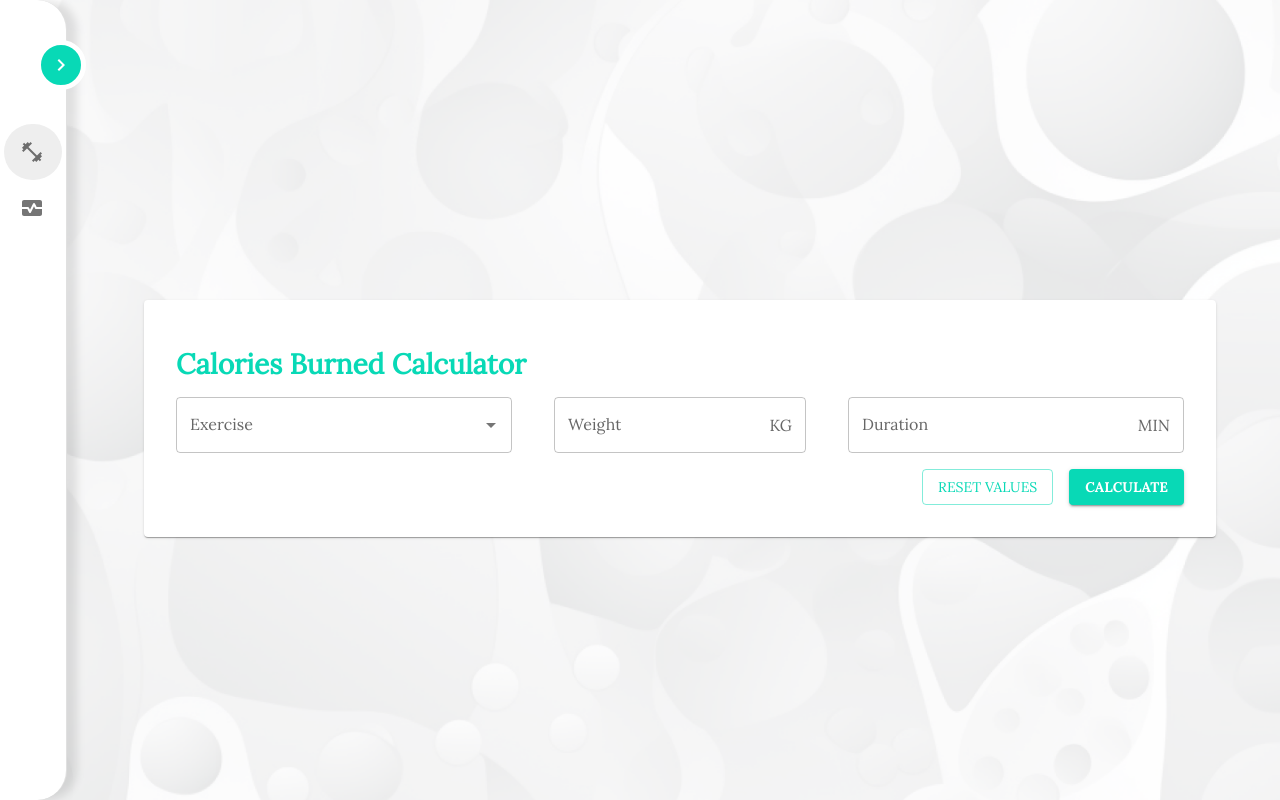
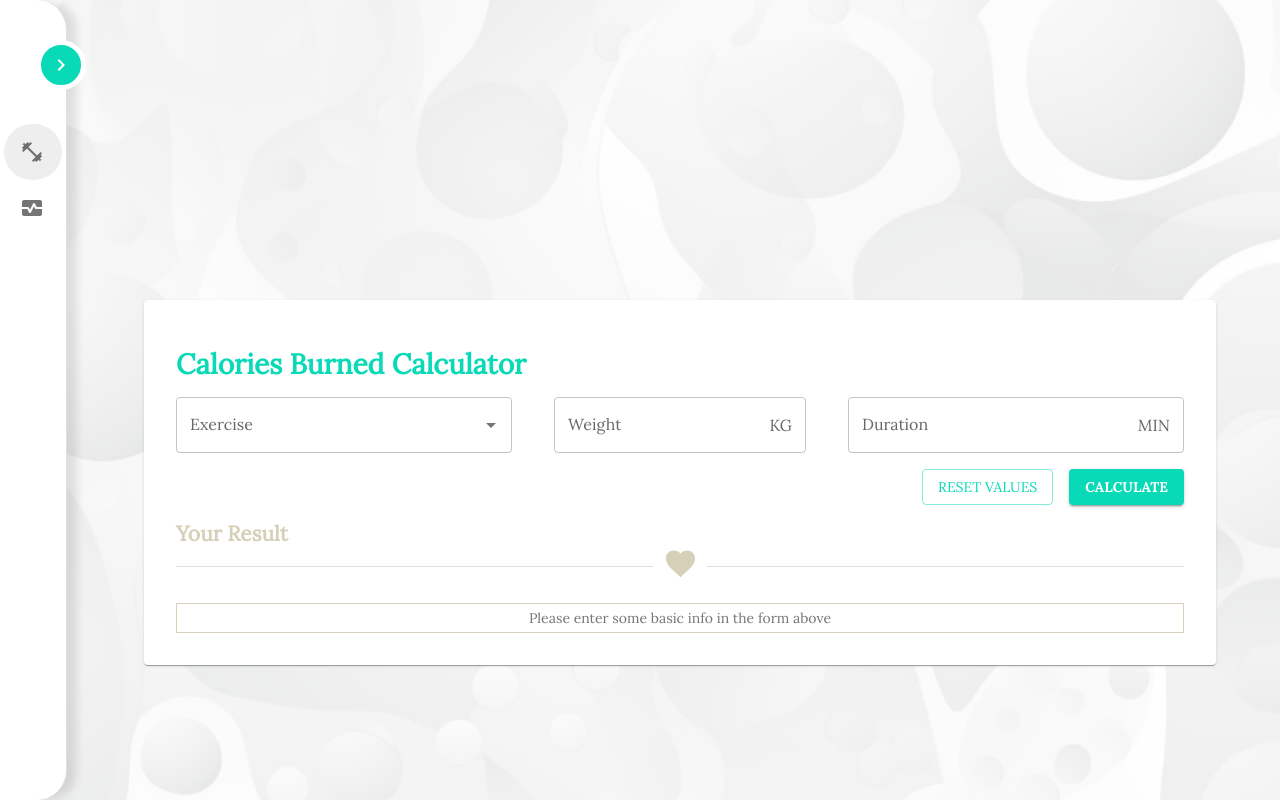
Before and after one commit to magkiwi/exercise-calculator-react-app, a React (Create React App) app: page / in a window 1280 px wide. Built offline with nearby package versions, Linux system fonts and the light colour scheme.

Commit message:
add calories calculator

```diff
--- a/src/views/CalculatorResult/CalculatorResult.tsx
+++ b/src/views/CalculatorResult/CalculatorResult.tsx
@@ -1,6 +1,13 @@
-import { useContext, useMemo } from 'react'
+import { Fragment, useContext, useMemo } from 'react'
 import { ExercisesContext } from 'contexts/ExercisesContext/ExercisesContext'
 import { calculateCalories } from 'shared/helpers/calculateCalories'
+import { Box, Divider, Grid, styled, Typography } from '@mui/material'
+import { Favorite } from '@mui/icons-material'
+
+const StyledBox = styled(Box)((theme) => ({
+  padding: 4,
+  border: `1px solid ${theme.theme.palette.secondary.main}`
+}))
 
 export const CalculatorResult = () => {
   const { calculatorExercise } = useContext(ExercisesContext)
@@ -11,8 +18,30 @@ export const CalculatorResult = () => {
   }, [calculatorExercise])
 
   return (
-        <div>
-            {caloriesBurned}
-        </div>
+        <Grid container>
+            <Grid item xs={12} my={2}>
+                <Typography variant='h2' color='secondary'> Your Result </Typography>
+                <Divider><Favorite color='secondary' fontSize='large'/></Divider>
+            </Grid>
+            <Grid item xs={12}>
+                <StyledBox>
+                    {caloriesBurned &&
+                        <Fragment>
+                            <Typography>
+                                {calculatorExercise?.exercise?.label} - {calculatorExercise?.duration} minutes
+                            </Typography>
+                            <Typography>
+                                You have burned <strong>{caloriesBurned} kcal</strong>
+                            </Typography>
+                        </Fragment>
+                    }
+                    {!caloriesBurned &&
+                        <Typography variant='body2' textAlign='center'>
+                            Please enter some basic info in the form above
+                        </Typography>
+                    }
+                </StyledBox>
+            </Grid>
+        </Grid>
   )
 }
```
